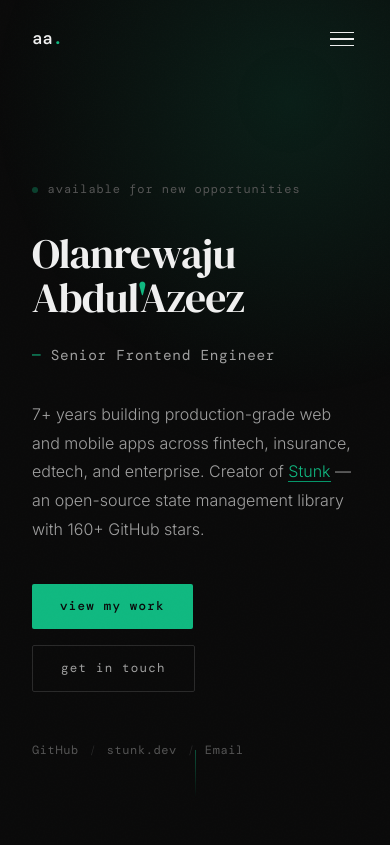
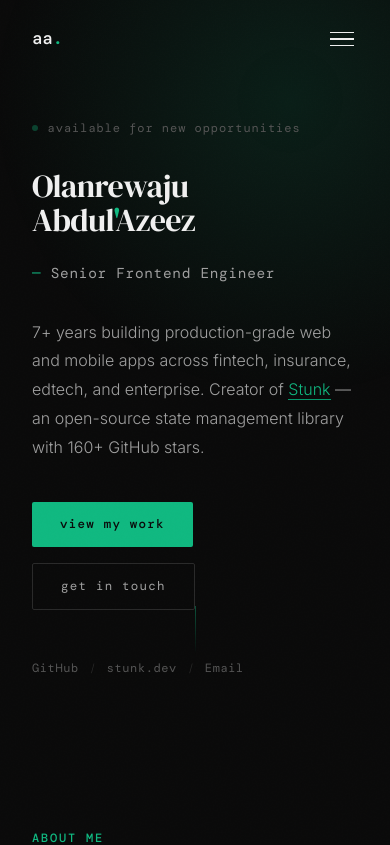
Before and after one commit to I-am-abdulazeez/abdulazeez, a Nuxt app: page / in a window 390 px wide. Shown: the top 845 px of the page. Built offline with nearby package versions, Linux system fonts and the light colour scheme.

Commit message:
fix: prevent horizontal overflow on mobile in hero section

```diff
--- a/app/components/HeroSection.vue
+++ b/app/components/HeroSection.vue
@@ -56,7 +56,7 @@
 
 <style scoped>
 .hero {
-  min-height: 100vh;
+  min-height: clamp(600px, 100vh, 700px);
   display: flex;
   flex-direction: column;
   justify-content: center;
@@ -101,7 +101,7 @@
 
 .hero__name {
   font-family: var(--font-display);
-  font-size: clamp(2.6rem, 9vw, 7rem);
+  font-size: clamp(2rem, 6vw, 4rem);
   font-weight: 400;
   line-height: 1.05;
   letter-spacing: -0.02em;
```
